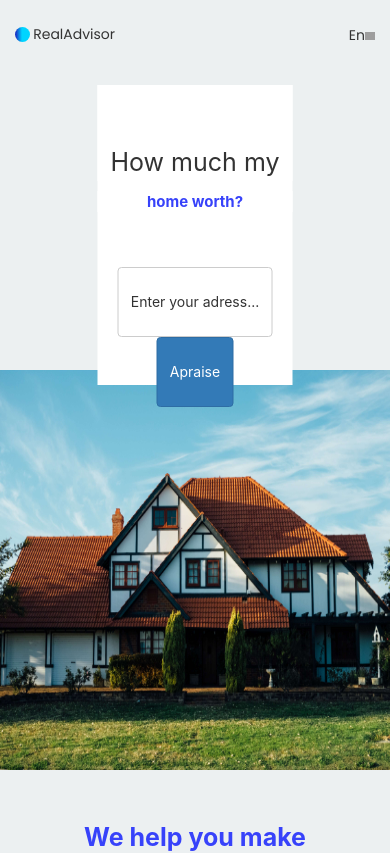
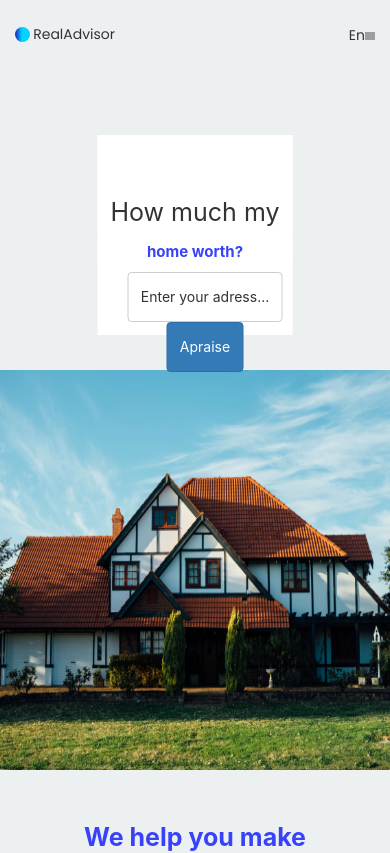
Before and after one commit to zinagithub/homes, a React (Create React App) app: page / in a window 390 px wide. Shown: the top 853 px of the page. Built offline with nearby package versions, Linux system fonts and the light colour scheme; grey boxes are pictures that could not be loaded.

Commit message:
minor css updates

```diff
--- a/src/components/navigation.css
+++ b/src/components/navigation.css
@@ -5,28 +5,14 @@
 	height: 15px;
 	width:15px;
 }
-/*.in-logo{
-	border : 8px solid white;*/
-	/*width:10px;
-	height:6px;
-	background:#fff;
-	-webkit-transform:skew(-50deg);
-	-moz-transform:skew(-50deg);
-	-o-transform:skew(-50deg);
-	tranform:skew(-50deg);*/
 
-/*}*/
 nav .logo{
   align-items: center;
   display : flex;
   justify-content: space-between;
   width : 100px;
 }
-/*@media screen and (max-width: 640px) {
-  nav .logo {
-    width : 25%;
-  }
-}*/
+
 nav {
 	align-items: center;
 	display: flex;
@@ -38,7 +24,7 @@
 	align-items: center;
 	display : flex;
 	justify-content: space-around;
-	width : 40%;
+	width : 50%;
 }
 nav ul li {
 	list-style : none;
--- a/src/components/navigation.js
+++ b/src/components/navigation.js
@@ -20,7 +20,7 @@
             </div>
             <h5>RealAdvisor</h5>
           </div>
-          <ul className="hidden-xs hidden-sm">
+          <ul className="hidden-xs">
             {displayLinks}
           </ul>
           <div className = 'lang'>
--- a/src/components/page1.css
+++ b/src/components/page1.css
@@ -13,8 +13,11 @@
 	vertical-align: middle;
 	width : 50%;
 }
-@media screen and (max-width: 768px) {
 
+@media screen and (max-width: 767px) {
+	.inner-part{
+	height: 200px!important;
+ }
     .inner-part .question1 {
        font-size: 25px!important;
        font-weight: normal!important;
@@ -23,9 +26,13 @@
        font-size: 15px!important;
        font-weight: normal;
     }
-    .down-inner-part{
-	   margin : 70px 0;
-   }
+  .down-inner-part {
+	margin: 0!important;
+}
+.down-inner-part button {
+	height: 50px!important;
+	margin-left:20px;
+}
 }
 .inner-part .question1 {
   background-color: #FFF;
@@ -48,9 +55,7 @@
 	vertical-align: middle;
 
 }
-/*.down-inner-part button:nth-child(2){
 
-}*/
 .down-inner-part button {
 	height: 70px;
 }
```
